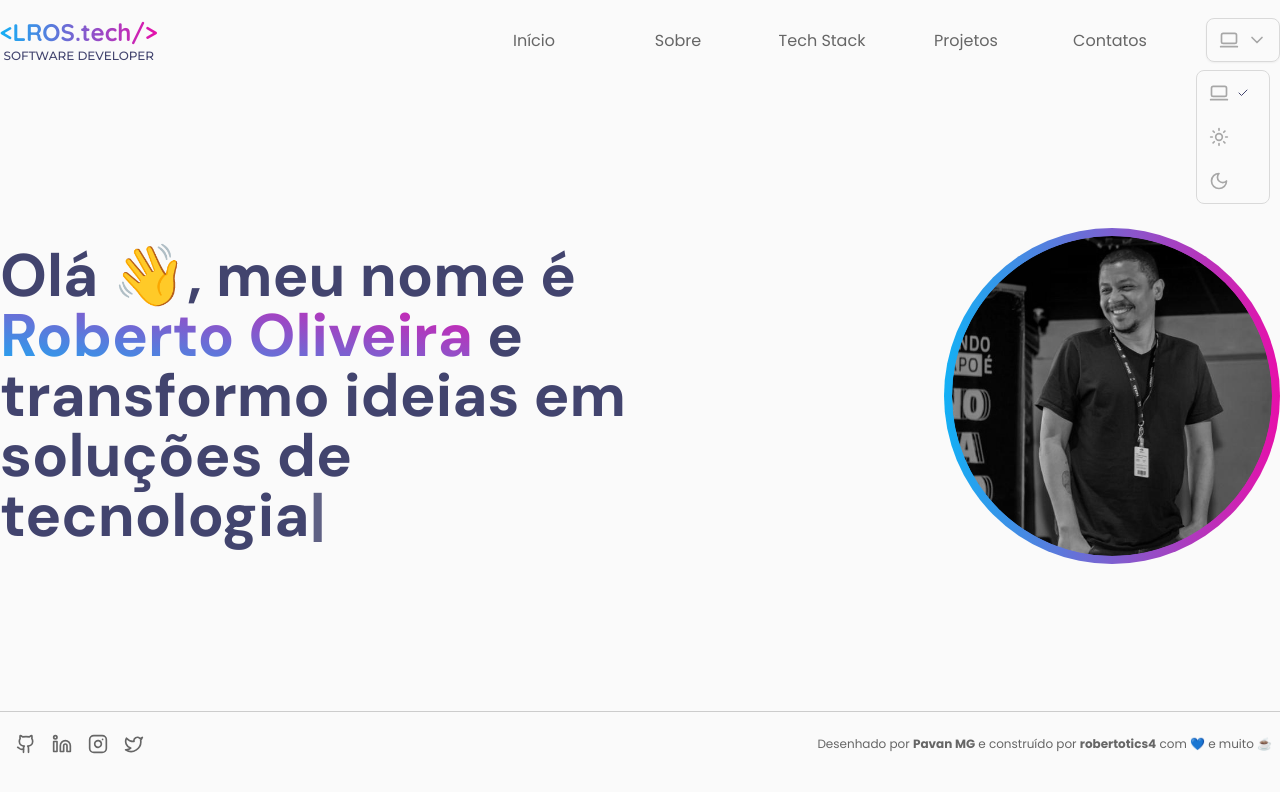
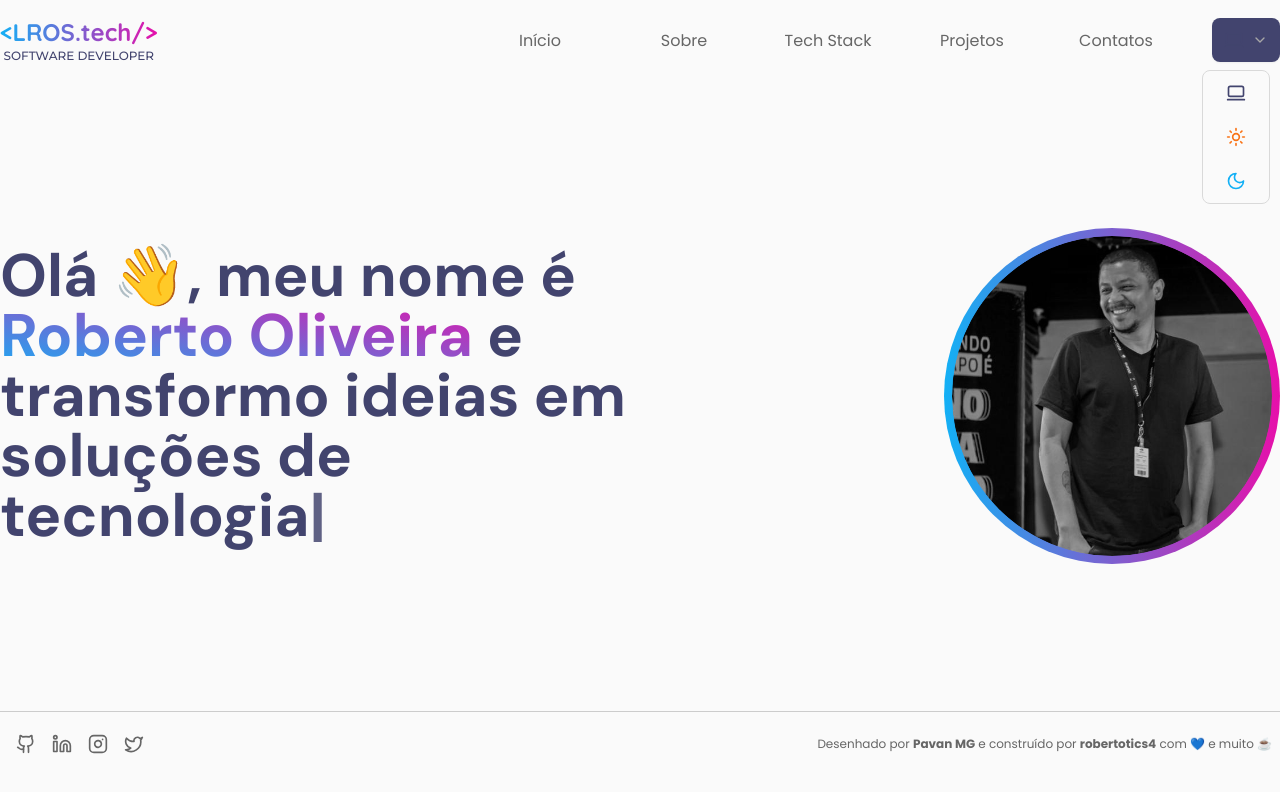
Before and after one commit to robertotics4/my-portifolio, a Next.js app: page / in a window 1280 px wide. Both pictures are taken after a click on the button 1219 px from the left and 56 px from the top of the page. Shown: the top 792 px of the page. Built offline with nearby package versions, Linux system fonts and the light colour scheme.

Commit message:
feat: improve theme switcher

```diff
--- a/src/app/providers.tsx
+++ b/src/app/providers.tsx
@@ -6,7 +6,11 @@ export function Providers({ children }: { children: React.ReactNode }) {
   const { systemTheme } = useTheme()
 
   return (
-    <ThemeProvider attribute="class" defaultTheme={systemTheme}>
+    <ThemeProvider
+      themes={['light', 'dark', 'system']}
+      attribute="class"
+      defaultTheme={systemTheme}
+    >
       {children}
     </ThemeProvider>
   )
--- a/src/components/ThemeSwitcher.tsx
+++ b/src/components/ThemeSwitcher.tsx
@@ -6,9 +6,11 @@ import { useTheme } from 'next-themes'
 import { useEffect, useState } from 'react'
 
 const themeIcons = {
-  system: <Laptop2 className="h-5 w-5 text-port-gray-400" />,
-  light: <Sun className="h-5 w-5 text-port-gray-400" />,
-  dark: <Moon className="h-5 w-5 text-port-gray-400" />,
+  system: (
+    <Laptop2 className="h-5 w-5 text-port-blue-800 dark:text-port-gray-400" />
+  ),
+  light: <Sun className="h-5 w-5 text-orange-500" />,
+  dark: <Moon className="h-5 w-5 text-port-blue-400" />,
 }
 
 const themes = Object.keys(themeIcons)
@@ -33,11 +35,14 @@ export function ThemeSwitcher() {
 
   return (
     <Select.Root value={theme} onValueChange={handleTheme}>
-      <Select.Trigger className="flex h-11 w-fit items-center justify-between gap-2 rounded-lg border border-port-gray-100 px-3 py-2 shadow-sm">
-        <Select.Value className="text-port-gray-400" />
-
+      <Select.Trigger
+        className={`flex w-fit items-center justify-between gap-2 rounded-lg p-3 shadow-sm outline-none transition-all hover:brightness-90  ${
+          theme === 'light' ? 'bg-yellow-300' : 'bg-port-blue-800'
+        }`}
+      >
+        <Select.Value />
         <Select.Icon>
-          <ChevronDown className="h-5 w-5 text-port-gray-400" />
+          <ChevronDown className="h-4 w-4 text-port-gray-400" />
         </Select.Icon>
       </Select.Trigger>
 
@@ -46,21 +51,18 @@ export function ThemeSwitcher() {
           sideOffset={8}
           side="bottom"
           position="popper"
-          className="z-10 w-[--radix-select-trigger-width] rounded-lg border border-port-gray-100 bg-zinc-50"
+          className="z-10 w-[--radix-select-trigger-width] items-center rounded-lg border border-port-gray-100 bg-zinc-50 dark:border-port-gray-700 dark:bg-port-black-700"
         >
           <Select.Viewport>
             {themes.map((theme) => (
               <Select.Item
                 key={theme}
                 value={theme}
-                className="flex gap-2 p-3 outline-none"
+                className="flex p-3 outline-none"
               >
                 <Select.ItemText className="text-port-blue-800">
-                  {themeIcons[theme as 'system' | 'light' | 'dark']}
+                  {themeIcons[theme as 'light' | 'dark' | 'system']}
                 </Select.ItemText>
-                <Select.ItemIndicator className="flex items-center gap-2 text-port-blue-800">
-                  <Check className="h-3 w-3 text-port-blue-800" />
-                </Select.ItemIndicator>
               </Select.Item>
             ))}
           </Select.Viewport>
```
